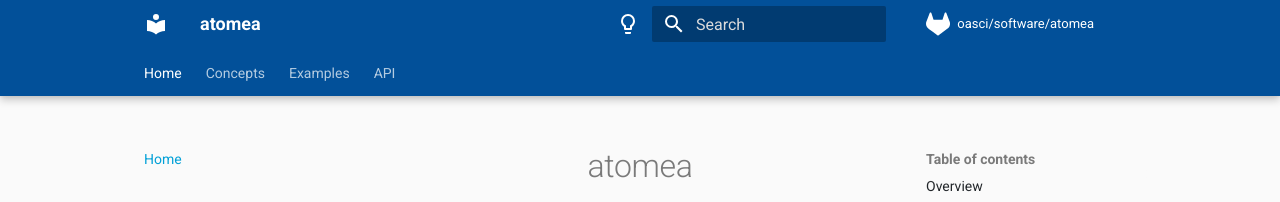
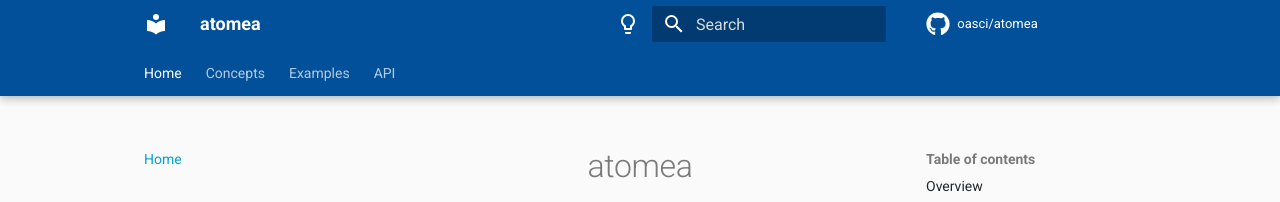
Before and after one commit to scienting/atomea, an MkDocs documentation site: the page built from docs/index.md, in a window 1280 px wide. Shown: the top 202 px of the page. Built offline with MkDocs 1.6.1 and Material for MkDocs 9.7.7, drawn with Linux system fonts in a browser that asks for light colours; nearby versions of some CDN libraries; library files that are not in the unit come from our copies; comment, search, counter and statistics services are not loaded.

```diff
--- a/mkdocs.yml
+++ b/mkdocs.yml
@@ -4,8 +4,8 @@
 site_author: OASCI
 
 # Git host
-repo_name: oasci/software/atomea
-repo_url: https://gitlab.com/oasci/software/atomea
+repo_name: oasci/atomea
+repo_url: https://github.com/oasci/atomea
 
 # https://squidfunk.github.io/mkdocs-material/
 theme:
@@ -28,7 +28,7 @@
     text: Roboto
     code: Roboto Mono
   icon:
-    repo: fontawesome/brands/gitlab
+    repo: fontawesome/brands/github
     annotation: material/star-four-points-circle
   features:
     - content.code.annotate
@@ -100,7 +100,6 @@
 
 extra_javascript:
   - js/mathjax.js
-  - https://polyfill.io/v3/polyfill.min.js?features=es6
   - https://cdn.jsdelivr.net/npm/mathjax@3/es5/tex-mml-chtml.js
   - js/d3.js
 
```
